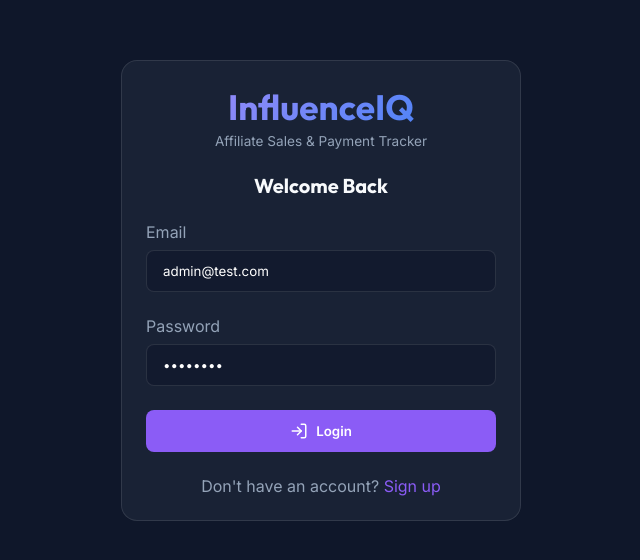
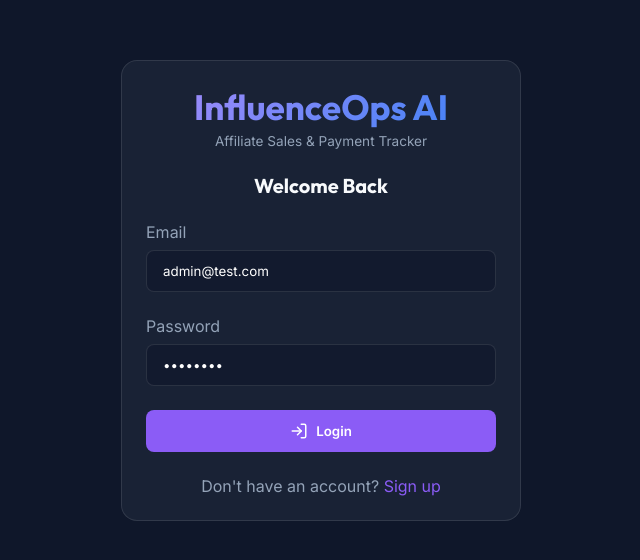
Before and after one commit to mishrashreyansh12-bit/AI_PROJECT_CHECKER, a React app in the folder frontend/: page /login in a window 1280 px wide. Shown: the part 110-670 px from the top of the page, without its empty margins (319-959 px from the left). Built offline with nearby package versions, Linux system fonts and the light colour scheme; the HTML template or start-up script is replaced by a standard one.

Commit message:
feat: rebrand platform to InfluenceOps AI - Affiliate Tracking & Revenue Intelligence

```diff
--- a/frontend/src/pages/AdminDashboard.jsx
+++ b/frontend/src/pages/AdminDashboard.jsx
@@ -277,7 +277,7 @@ export default function AdminDashboard() {
         <div>
           <div className="sidebar-brand">
             <h2 style={{ fontFamily: 'Outfit', fontWeight: 800, fontSize: '1.6rem', background: 'linear-gradient(135deg, #a78bfa, #3b82f6)', WebkitBackgroundClip: 'text', WebkitTextFillColor: 'transparent', margin: 0 }}>
-              InfluenceIQ
+              InfluenceOps AI
             </h2>
             <span style={{ fontSize: '0.75rem', color: 'var(--text-muted)', fontWeight: 600 }}>Brand Admin Panel</span>
           </div>
--- a/frontend/src/pages/InfluencerDashboard.jsx
+++ b/frontend/src/pages/InfluencerDashboard.jsx
@@ -175,7 +175,7 @@ export default function InfluencerDashboard() {
         <div>
           <div className="sidebar-brand">
             <h2 style={{ fontFamily: 'Outfit', fontWeight: 800, fontSize: '1.6rem', background: 'linear-gradient(135deg, #a78bfa, #3b82f6)', WebkitBackgroundClip: 'text', WebkitTextFillColor: 'transparent', margin: 0 }}>
-              InfluenceIQ
+              InfluenceOps AI
             </h2>
             <span style={{ fontSize: '0.75rem', color: 'var(--text-muted)', fontWeight: 600 }}>Influencer Portal</span>
           </div>
@@ -480,7 +480,7 @@ export default function InfluencerDashboard() {
 
                   <div style={{ width: '100%', height: '100px', background: 'rgba(255,255,255,0.02)', borderRadius: '8px', marginTop: '1rem', border: '1px solid var(--border)', display: 'flex', alignItems: 'center', justifyContent: 'center' }}>
                     <span style={{ fontFamily: 'Outfit', fontWeight: 800, fontSize: '1.5rem', background: 'linear-gradient(135deg, #a78bfa, #3b82f6)', WebkitBackgroundClip: 'text', WebkitTextFillColor: 'transparent' }}>
-                      InfluenceIQ
+                      InfluenceOps AI
                     </span>
                   </div>
                 </div>
--- a/frontend/src/pages/Login.jsx
+++ b/frontend/src/pages/Login.jsx
@@ -34,7 +34,7 @@ export default function Login() {
       <div className="card glass animate-fade-in" style={{ width: '100%', maxWidth: '400px' }}>
         <div style={{ textAlign: 'center', marginBottom: '1.5rem' }}>
           <h1 style={{ fontFamily: 'Outfit', fontWeight: 800, fontSize: '2.2rem', background: 'linear-gradient(135deg, #a78bfa, #3b82f6)', WebkitBackgroundClip: 'text', WebkitTextFillColor: 'transparent', margin: 0 }}>
-            InfluenceIQ
+            InfluenceOps AI
           </h1>
           <p style={{ color: 'var(--text-muted)', fontSize: '0.85rem', marginTop: '0.25rem' }}>Affiliate Sales & Payment Tracker</p>
         </div>
--- a/frontend/src/pages/Shop.jsx
+++ b/frontend/src/pages/Shop.jsx
@@ -122,7 +122,7 @@ export default function Shop() {
       {/* Navbar */}
       <nav style={{ display: "flex", justifyContent: "space-between", alignItems: "center", padding: "1.25rem 2rem", borderBottom: "1px solid rgba(255,255,255,0.08)", sticky: "top", background: "rgba(15,23,42,0.9)", backdropFilter: "blur(10px)" }}>
         <h2 style={{ fontFamily: "Outfit, sans-serif", fontSize: "1.5rem", fontWeight: 700, background: "linear-gradient(135deg, #a78bfa, #3b82f6)", WebkitBackgroundClip: "text", WebkitTextFillColor: "transparent" }}>
-          InfluenceIQ Store
+          InfluenceOps AI Store
         </h2>
 
         {/* Referral info badge */}
```
Also changed, not shown: 1 other file (tests, documents, lock files or other folders).
